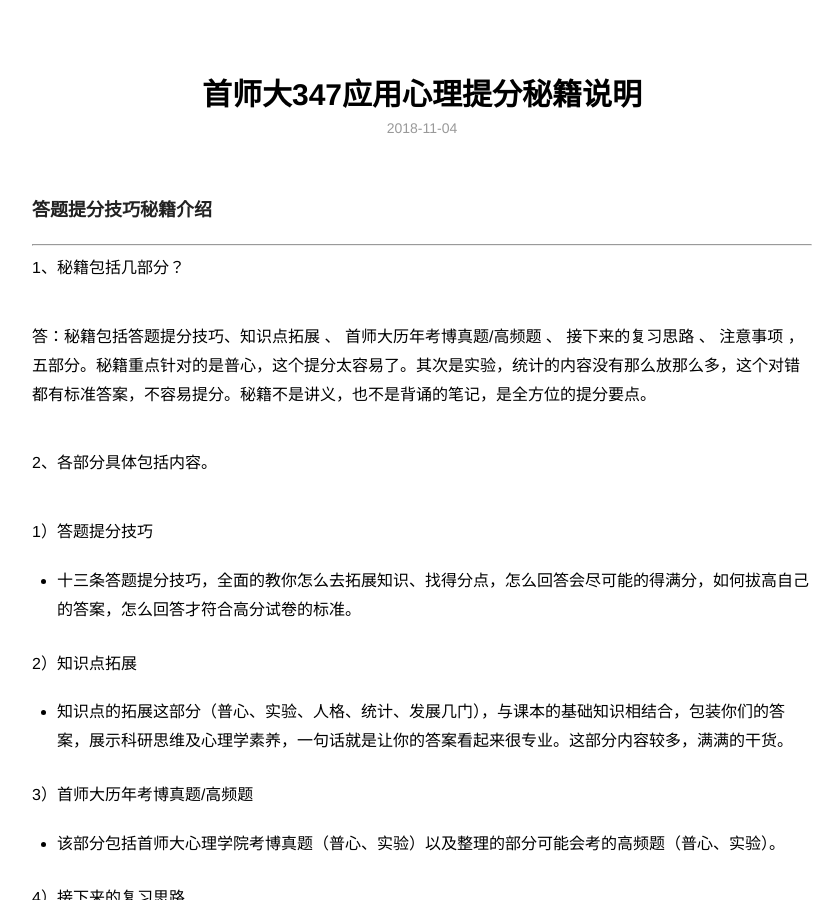
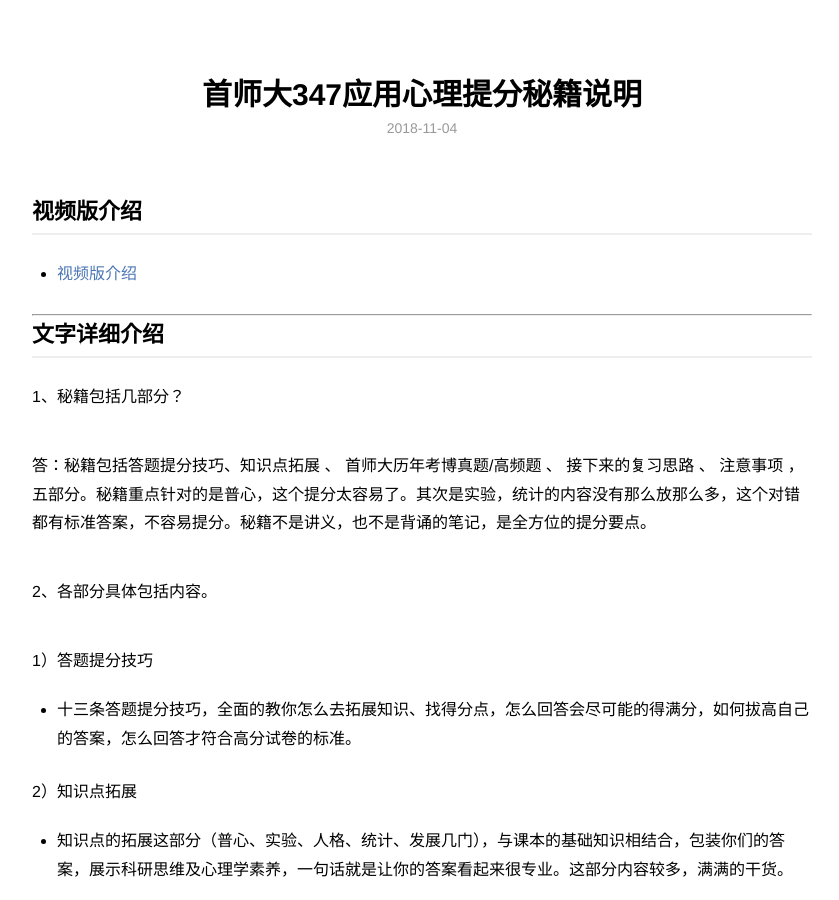
Before and after one commit to zapp926/cnu.github.io, a Jekyll site: the page built from _posts/2018-11-04-skill.md, in a window 1280 px wide and 900 px high. Shown: the whole window, without its empty margins (218-1057 px from the left). Built offline with Jekyll 4.4.1, drawn with Linux system fonts in a browser that asks for light colours.

Commit message:
add blog

```diff
--- a/_posts/2018-11-04-skill.md
+++ b/_posts/2018-11-04-skill.md
@@ -5,9 +5,13 @@ category: blog
 description: 对秘籍的最高评价「这是一本我绝不想让我的竞争对手看到的提分秘籍，所以想给学叔差评。」
 ---
 
-### 答题提分技巧秘籍介绍
+## 视频版介绍
+
+* [视频版介绍](http://pdsh5ir09.bkt.clouddn.com/cnu347.mov)
 
 ---
+
+## 文字详细介绍
 
 1、秘籍包括几部分？
 
```
